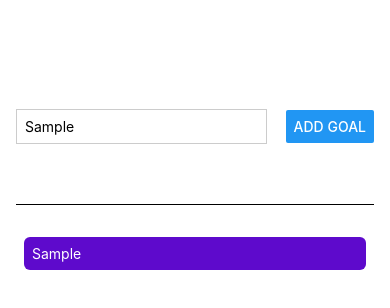
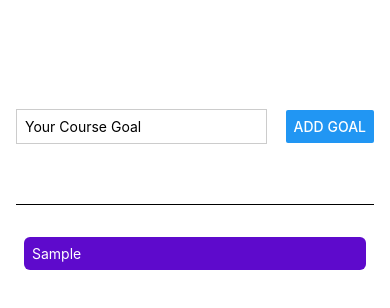
Before and after one commit to kemaloncell/todo-app-v2, a React Native app: screen / in a window 390 px wide. Both pictures are taken after typing "Sample" into the empty fields and a click on the button "ADD GOAL". Shown: the top 308 px of the page. Built offline with nearby package versions, Linux system fonts and the light colour scheme.

Commit message:
utilizing props

```diff
--- a/App.js
+++ b/App.js
@@ -1,43 +1,35 @@
 import { useState } from 'react';
-import { Button, TextInput, StyleSheet, Text, View, ScrollView, FlatList } from 'react-native';
+import { StyleSheet, View, FlatList } from 'react-native';
+import GoalItem from './components/GoalItem';
+import GoalInput from './components/GoalInput';
 
 export default function App() {
-
-  const [enteredText, setEnteredText] = useState('')
   const [courseGoals, setCourseGoals] = useState('')
 
-  function goalInputHandler(enteredText) {
-      setEnteredText(enteredText)
-  }
-
-  function addGoalHandler() {
+  function addGoalHandler(enteredGoalText) {
       setCourseGoals((currentCourseGoals) => [
         ...currentCourseGoals,
-        { text: enteredText, id: Math.random().toString()},
+        { text: enteredGoalText, id: Math.random().toString()},
       ]);
   }
 
-
   return (
     <View style={styles.AppContainer}>
-        <View style={styles.inputContainer}>
-          <TextInput
-          style={styles.textInput}
-          placeholder='Your Course Goal'
-          onChangeText={goalInputHandler}
-          />
-          <Button title='Add Goal' onPress={addGoalHandler}/>
-        </View>
+
+       <GoalInput onAddGoal={addGoalHandler}  />
         <View style={styles.goalsContainer}>
           <FlatList
           alwaysBounceVertical={false}
           data={courseGoals}
           renderItem={(itemData) => {
             return(
-              <View style={styles.goalItem}>
-            <Text style={styles.goalText} >{itemData.item.text}</Text></View>
+              <GoalItem text={itemData.item.text} />
             );
-          }}/>
+          }}
+          keyExtractor={(item, index) => {
+            return item.id
+          }}
+          />
         </View>
     </View>
   );
@@ -49,32 +41,8 @@ const styles = StyleSheet.create({
    paddingTop: 50,
    paddingHorizontal: 16,
   },
-  inputContainer: {
-    flex: 1,
-    flexDirection: 'row',
-    justifyContent: 'space-between',
-    alignItems: 'center',
-    marginBottom: 24,
-    borderBottomWidth: 1,
-    borderBottomColor: '#cccccc '
-  },
-  textInput: {
-    borderWidth: 1,
-    borderColor: '#cccccc',
-    width: '70%',
-    marginRight: 8,
-    padding: 8,
-  },
+
   goalsContainer: {
     flex: 4
   },
-  goalItem: {
-    margin: 8,
-    padding: 8,
-    borderRadius: 6,
-    backgroundColor: '#5e0acc'
-  },
-  goalText: {
-    color: 'white',
-  }
 });
--- /dev/null
+++ b/components/GoalInput.js
@@ -0,0 +1,47 @@
+import { View, TextInput, StyleSheet, Button } from "react-native";
+import { useState } from "react";
+
+function GoalInput(props) {
+  const [enteredText, setEnteredText] = useState('')
+
+  function goalInputHandler(enteredText) {
+    setEnteredText(enteredText)
+  }
+
+  function addGoalHandler() {
+    props.onAddGoal(enteredText)
+    setEnteredText('')
+  }
+
+    return(
+         <View style={styles.inputContainer}>
+                <TextInput
+                  style={styles.textInput}
+                  placeholder='Your Course Goal'
+                  onChangeText={goalInputHandler}
+                  value={enteredText}
+                />
+                  <Button title='Add Goal' onPress={addGoalHandler}/>
+                </View>
+    );
+}
+const styles = StyleSheet.create({
+    inputContainer: {
+        flex: 1,
+        flexDirection: 'row',
+        justifyContent: 'space-between',
+        alignItems: 'center',
+        marginBottom: 24,
+        borderBottomWidth: 1,
+        borderBottomColor: '#cccccc '
+      },
+      textInput: {
+        borderWidth: 1,
+        borderColor: '#cccccc',
+        width: '70%',
+        marginRight: 8,
+        padding: 8,
+      },
+})
+
+export default GoalInput
--- /dev/null
+++ b/components/GoalItem.js
@@ -0,0 +1,22 @@
+import { StyleSheet, View, Text } from "react-native";
+
+function GoalItem (props) {
+    return(
+        <View style={styles.goalItem}>
+        <Text style={styles.goalText} >{props.text}</Text></View>
+    );
+}
+
+const styles = StyleSheet.create({
+    goalItem: {
+        margin: 8,
+        padding: 8,
+        borderRadius: 6,
+        backgroundColor: '#5e0acc'
+      },
+      goalText: {
+        color: 'white',
+      }
+})
+
+export default GoalItem
```
